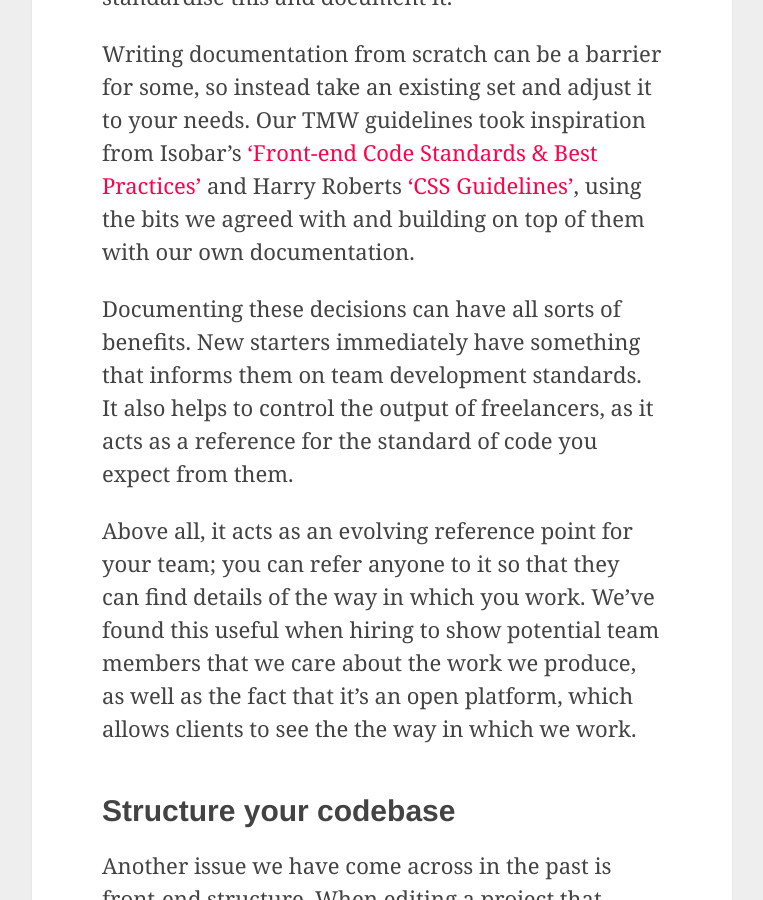
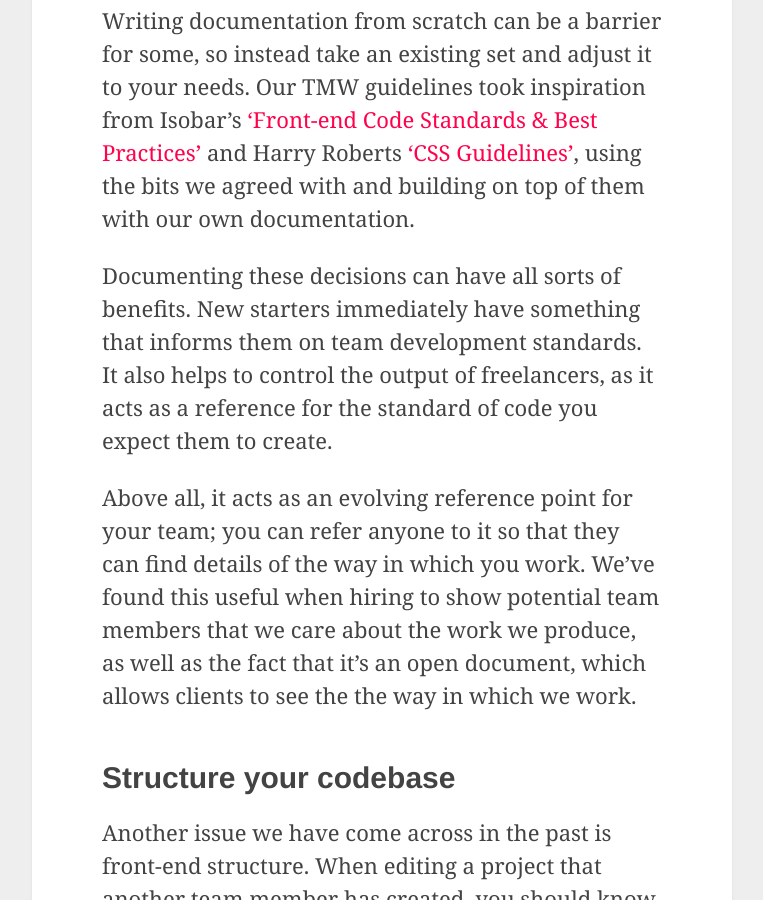
Before and after one commit to tmwagency/labs-blog, a Jekyll site: the page built from _posts/2013-12-19-structuring-team-development.md, in a window 1280 px wide and 900 px high, scrolled down 2181 px. Shown: the whole window, without its empty margins (258-1021 px from the left). Built offline with Jekyll 4.4.1, drawn with Linux system fonts in a browser that asks for light colours; some web fonts are replaced; Markdown is read by kramdown in place of the engine named in the settings; a script that is not in the unit is left out; comment, search, counter and statistics services are not loaded; some of the changed text lies outside the part shown.

Commit message:
Commiting time for live push [[doozy]]

```diff
--- a/_posts/2013-12-19-structuring-team-development.md
+++ b/_posts/2013-12-19-structuring-team-development.md
@@ -31,9 +31,9 @@ No matter what the size of the team, you should know what standards and code con
 
 Writing documentation from scratch can be a barrier for some, so instead take an existing set and adjust it to your needs. Our TMW guidelines took inspiration from Isobar's ['Front-end Code Standards & Best Practices'](http://isobar-idev.github.io/code-standards/) and Harry Roberts ['CSS Guidelines'](https://github.com/csswizardry/CSS-Guidelines), using the bits we agreed with and building on top of them with our own documentation.
 
-Documenting these decisions can have all sorts of benefits. New starters immediately have something that informs them on team development standards.  It also helps to control the output of freelancers, as it acts as a reference for the standard of code you expect from them.
+Documenting these decisions can have all sorts of benefits. New starters immediately have something that informs them on team development standards.  It also helps to control the output of freelancers, as it acts as a reference for the standard of code you expect them to create.
 
-Above all, it acts as an evolving reference point for your team; you can refer anyone to it so that they can find details of the way in which you work. We've found this useful when hiring to show potential team members that we care about the work we produce, as well as the fact that it's an open platform, which allows clients to see the the way in which we work.
+Above all, it acts as an evolving reference point for your team; you can refer anyone to it so that they can find details of the way in which you work. We've found this useful when hiring to show potential team members that we care about the work we produce, as well as the fact that it's an open document, which allows clients to see the the way in which we work.
 
 
 ## Structure your codebase
```
Also changed, not shown: other parts of _posts/2013-12-19-structuring-team-development.md (+2 -2 lines), 5 other files.
